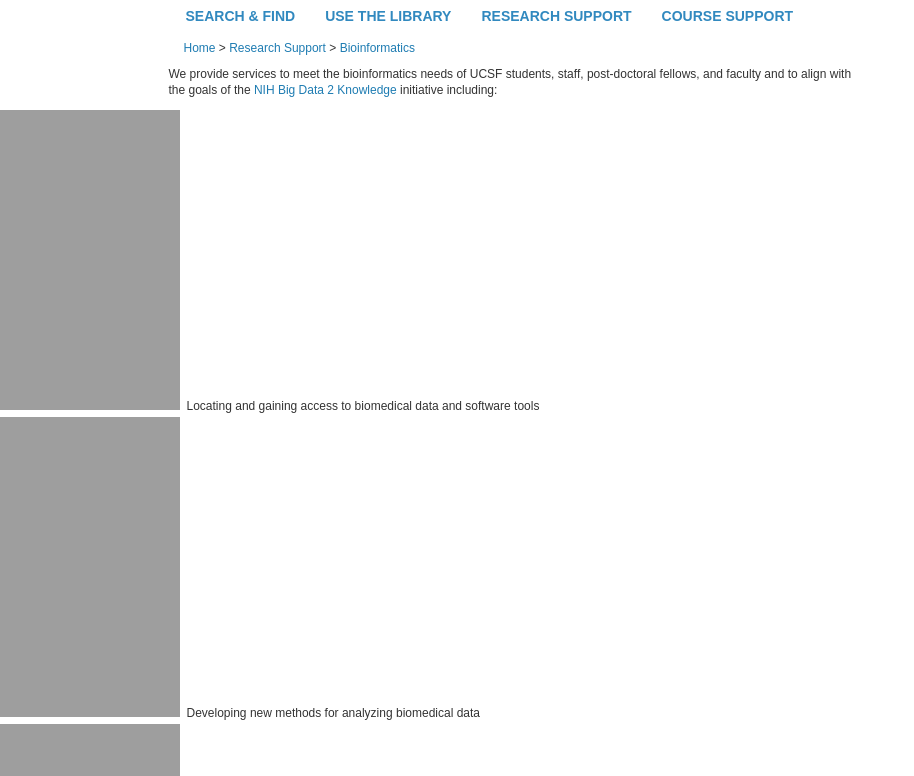
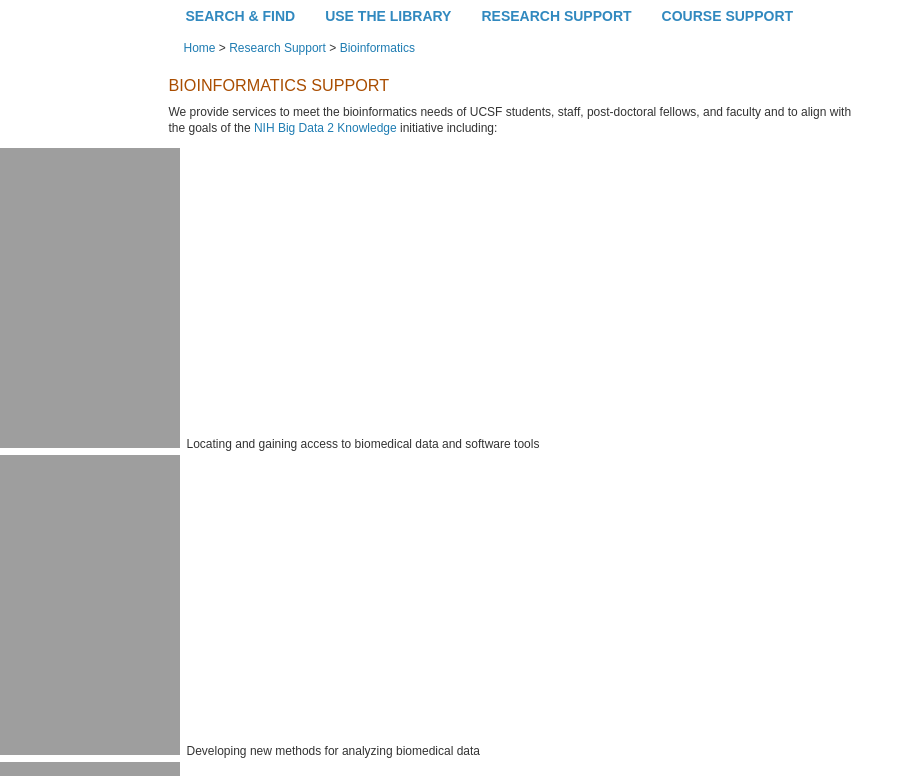
Before and after one commit to ucsf-ckm/library-menus, a Jekyll site: the page built from bioinformatics/index.html, in a window 1280 px wide and 900 px high, cut to the strip 124-900 px from the top of the window. Shown: the whole strip, without its empty margins (0-914 px from the left). Built offline with Jekyll 4.4.1, drawn with Linux system fonts in a browser that asks for light colours.

Commit message:
add back missing header

```diff
--- a/bioinformatics/index.html
+++ b/bioinformatics/index.html
@@ -5,6 +5,7 @@ title: Bioinformatics Support
 <div class="breadcrumb">
   <a href="#">Home</a> > <a href="#" title="PRINT, SCAN, COPY">Research Support</a> > <a href="#" title="PRINT, SCAN, COPY">Bioinformatics</a>
 </div>
+<h1 class="title">Bioinformatics Support</h1>
 <div class="center-wrapper">
   <div class="panel-panel middle-panel">
     <div>
```
